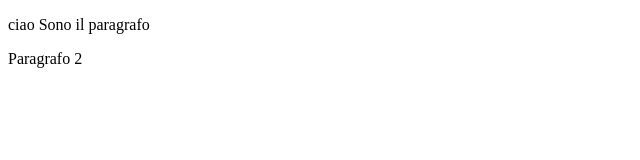
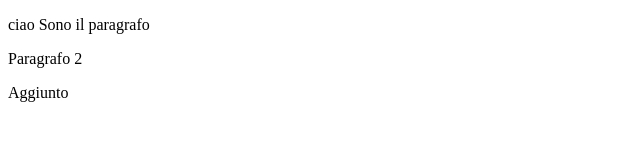
Before and after one commit to DarioMod/newRepoGit, a plain HTML site: page index.html in a window 1280 px wide. Shown: the full height of the page, 0-640 px from the left. Drawn offline with Linux system fonts and the light colour scheme.

Commit message:
Aggiunto header

```diff
--- a/index.html
+++ b/index.html
@@ -13,6 +13,9 @@
     <p>
         Paragrafo 2
     </p>
+    <header>
+        Aggiunto
+    </header>
 
 </body>
 </html>
```
